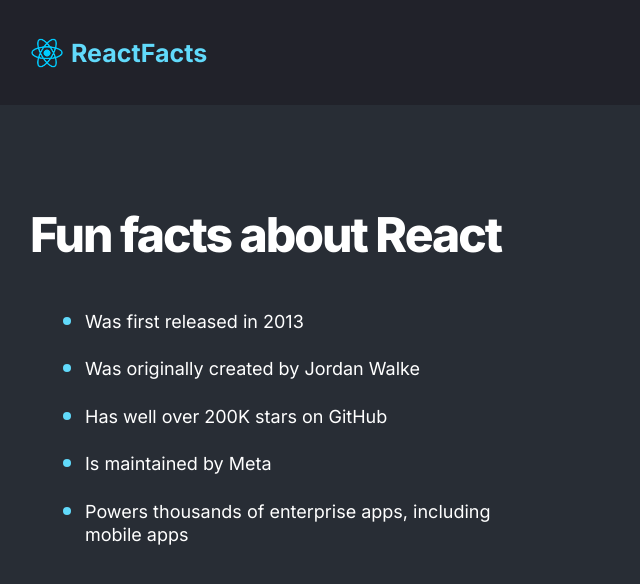
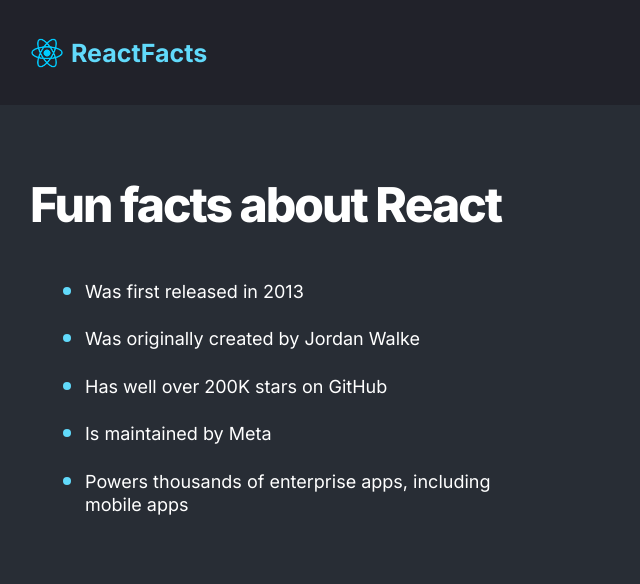
Before and after one commit to rahmatrafli1/ReactFacts, a React (Vite) app: page / in a window 1280 px wide. Shown: the top 584 px of the page, without its empty margins (0-640 px from the left). Built offline with nearby package versions, Linux system fonts and the light colour scheme.

Commit message:
fix: adjust main section padding and background positioning for improved layout

```diff
--- a/index.css
+++ b/index.css
@@ -33,9 +33,8 @@
 
 main {
   min-height: calc(100vh - 105px);
-  padding: 60px 30px;
-  background: #282d35 url("./images/react-logo-half.png") no-repeat right 0
-    bottom 50px;
+  padding: 30px 30px 60px;
+  background: #282d35 url("./images/react-logo-half.png") no-repeat right 43%;
   color: #fff;
 }
 
--- a/index.html
+++ b/index.html
@@ -1,15 +1,17 @@
+<!doctype html>
 <html>
-
   <head>
-	<link rel="preconnect" href="https://fonts.googleapis.com">
-	<link rel="preconnect" href="https://fonts.gstatic.com" crossorigin>
-	<link href="https://fonts.googleapis.com/css2?family=Inter:wght@100..900&display=swap" rel="stylesheet">
-	<link rel="stylesheet" href="/index.css">
+    <link rel="preconnect" href="https://fonts.googleapis.com" />
+    <link rel="preconnect" href="https://fonts.gstatic.com" crossorigin />
+    <link
+      href="https://fonts.googleapis.com/css2?family=Inter:wght@100..900&display=swap"
+      rel="stylesheet"
+    />
+    <link rel="stylesheet" href="/index.css" />
   </head>
 
   <body>
     <div id="root"></div>
     <script src="/index.jsx" type="module"></script>
   </body>
-
 </html>
```
Lines whose indentation alone changed are shown as unchanged.
